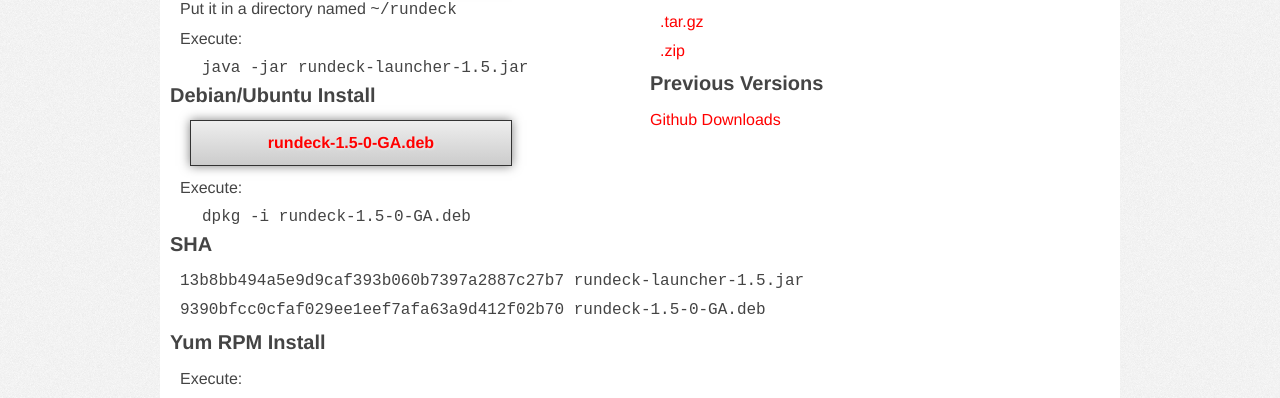
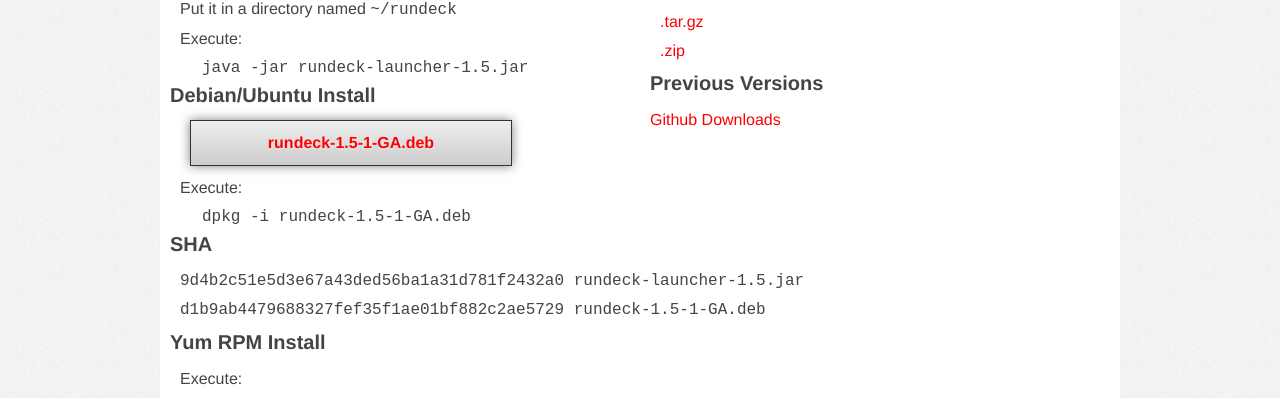
Before and after one commit to rundeck/rundeck-ghpages, a Jekyll site: the page built from downloads.html, in a window 1280 px wide. Shown: the part 259-657 px from the top of the page. Built offline with Jekyll 4.4.1, drawn with Linux system fonts in a browser that asks for light colours; nearby versions of some CDN libraries.

Commit message:
update version to 1.5

```diff
--- a/_config.yml
+++ b/_config.yml
@@ -1,12 +1,12 @@
 rd_version: "1.5"
 rd_jar_name: "rundeck-launcher-1.5.jar"
-rd_jar_sha: "13b8bb494a5e9d9caf393b060b7397a2887c27b7"
+rd_jar_sha: "9d4b2c51e5d3e67a43ded56ba1a31d781f2432a0"
 rd_jar_url: "http://download.rundeck.org/jar/rundeck-launcher-1.5.jar"
-rd_jar_size: "50849539"
-rd_deb_name: "rundeck-1.5-0-GA.deb"
-rd_deb_url: "http://download.rundeck.org/deb/rundeck-1.5-0-GA.deb"
-rd_deb_sha: "9390bfcc0cfaf029ee1eef7afa63a9d412f02b70"
-rd_deb_size: "53402072"
+rd_jar_size: "50849765"
+rd_deb_name: "rundeck-1.5-1-GA.deb"
+rd_deb_url: "http://download.rundeck.org/deb/rundeck-1.5-1-GA.deb"
+rd_deb_sha: "d1b9ab4479688327fef35f1ae01bf882c2ae5729"
+rd_deb_size: "53402222"
 rd_zipball: "https://github.com/dtolabs/rundeck/zipball/v1.5"
 rd_tarball: "https://github.com/dtolabs/rundeck/tarball/v1.5"
 rd_releasenotes: "https://github.com/dtolabs/rundeck/blob/v1.5/RELEASE.md"
```
